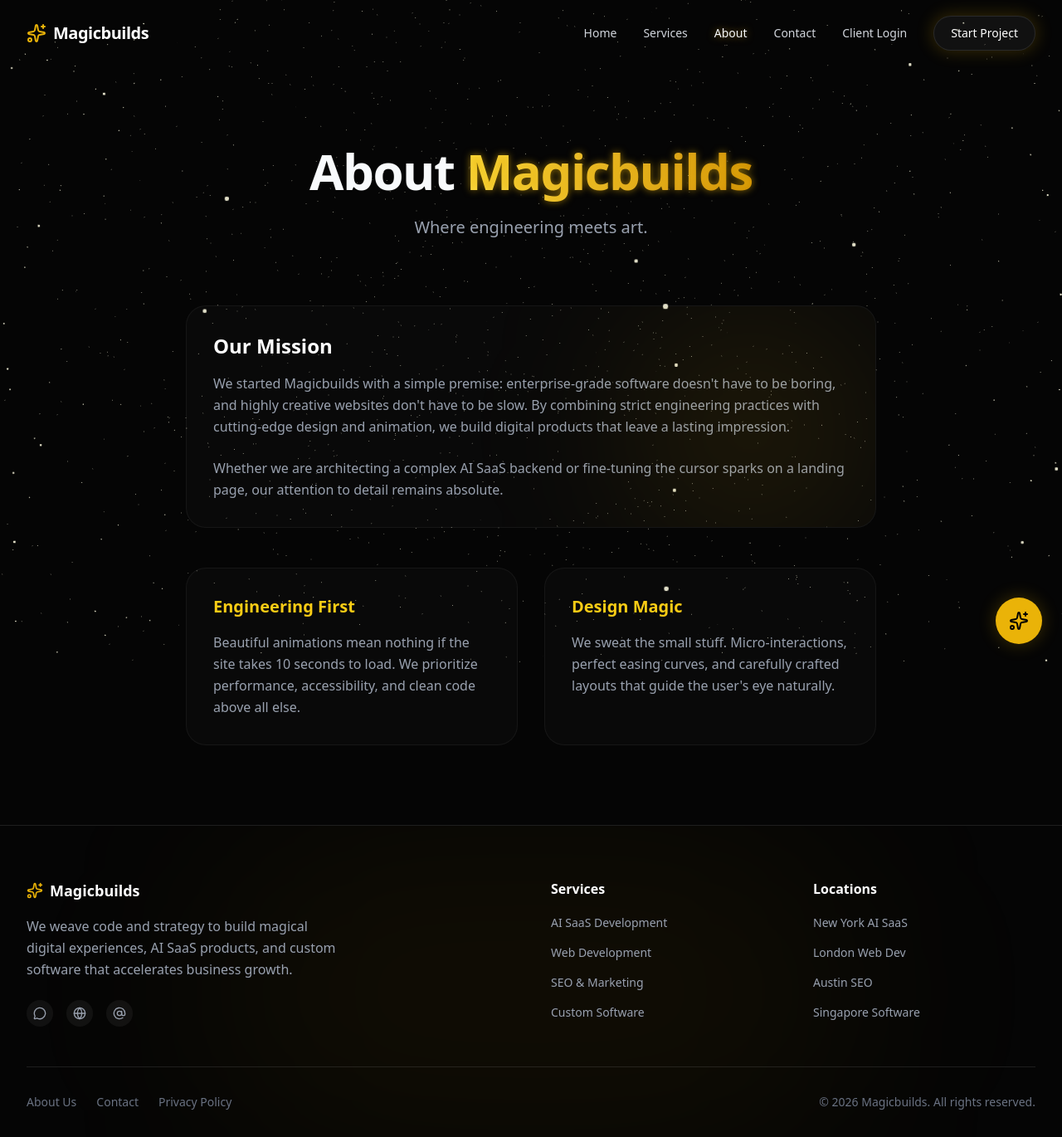
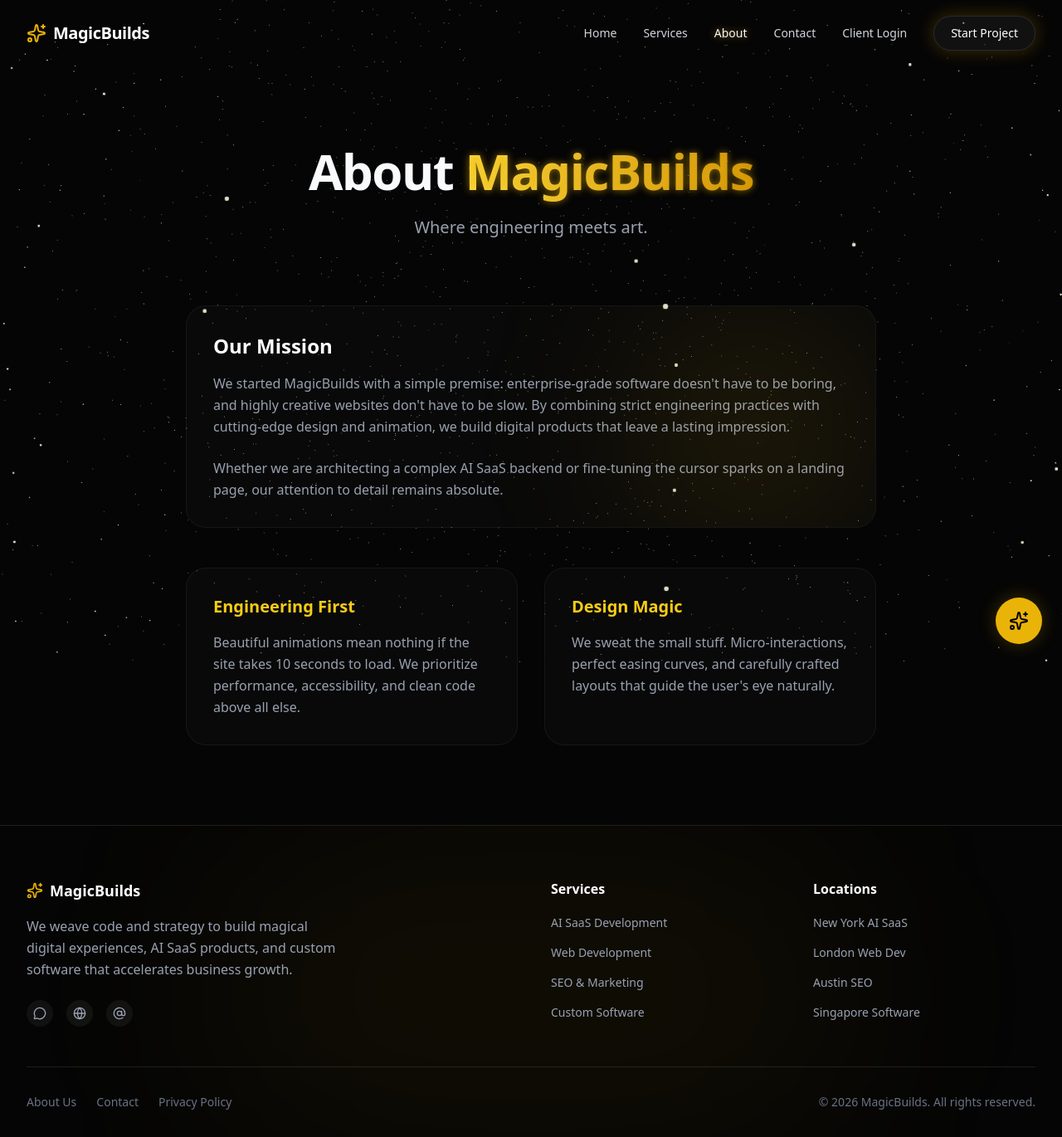
Before and after one commit to jeevandepa-bot/magicbuilds-website, a Next.js app: page /about in a window 1280 px wide. Shown: the whole page at 83% size. Built offline with nearby package versions, Linux system fonts and the light colour scheme.

Commit message:
chore: capitalize the B in MagicBuilds site-wide

```diff
--- a/src/app/about/page.tsx
+++ b/src/app/about/page.tsx
@@ -3,7 +3,7 @@ export default function About() {
     <div className="max-w-4xl mx-auto px-4 py-24 sm:px-6 lg:px-8">
       <div className="text-center mb-20">
         <h1 className="text-4xl md:text-6xl font-bold tracking-tight mb-6">
-          About <span className="text-transparent bg-clip-text bg-gradient-to-r from-gold-300 to-gold-600 text-glow">Magicbuilds</span>
+          About <span className="text-transparent bg-clip-text bg-gradient-to-r from-gold-300 to-gold-600 text-glow">MagicBuilds</span>
         </h1>
         <p className="text-xl text-gray-400">
           Where engineering meets art.
@@ -15,7 +15,7 @@ export default function About() {
           <div className="absolute top-0 right-0 w-[300px] h-[300px] bg-gold-500/10 blur-[100px] rounded-full pointer-events-none" />
           <h2 className="text-2xl font-bold mb-4 text-white">Our Mission</h2>
           <p className="text-gray-400 leading-relaxed mb-6">
-            We started Magicbuilds with a simple premise: enterprise-grade software doesn't have to be boring, and highly creative websites don't have to be slow. By combining strict engineering practices with cutting-edge design and animation, we build digital products that leave a lasting impression.
+            We started MagicBuilds with a simple premise: enterprise-grade software doesn't have to be boring, and highly creative websites don't have to be slow. By combining strict engineering practices with cutting-edge design and animation, we build digital products that leave a lasting impression.
           </p>
           <p className="text-gray-400 leading-relaxed">
             Whether we are architecting a complex AI SaaS backend or fine-tuning the cursor sparks on a landing page, our attention to detail remains absolute.
--- a/src/app/actions/chat.ts
+++ b/src/app/actions/chat.ts
@@ -19,7 +19,7 @@ export async function generateAIResponse(prompt: string) {
     const model = genAI.getGenerativeModel({ model: "gemini-1.5-flash" });
 
     const result = await model.generateContent(`
-You are the AI assistant for "Magicbuilds", an elite agency specializing in AI SaaS platforms, Web Development, SEO, and Custom Software.
+You are the AI assistant for "MagicBuilds", an elite agency specializing in AI SaaS platforms, Web Development, SEO, and Custom Software.
 Keep your answer concise, helpful, and slightly enthusiastic/magical in tone.
 
 User prompt: ${prompt}
--- a/src/app/dashboard/layout.tsx
+++ b/src/app/dashboard/layout.tsx
@@ -31,7 +31,7 @@ export default function DashboardLayout({ children }: { children: React.ReactNod
         <div className="h-20 flex items-center px-6 border-b border-white/10">
           <Link href="/" className="flex items-center gap-2 group hover:opacity-80 active:scale-95 transition-all">
             <Sparkles className="w-5 h-5 text-gold-500" />
-            <span className="font-bold text-lg text-white">Magicbuilds</span>
+            <span className="font-bold text-lg text-white">MagicBuilds</span>
           </Link>
         </div>
 
@@ -75,7 +75,7 @@ export default function DashboardLayout({ children }: { children: React.ReactNod
           <div className="flex items-center gap-4 flex-1">
             <Link href="/" className="md:hidden flex items-center gap-2 active:scale-95 transition-transform">
               <Sparkles className="w-5 h-5 text-gold-500" />
-              <span className="font-bold text-sm text-white">Magicbuilds</span>
+              <span className="font-bold text-sm text-white">MagicBuilds</span>
             </Link>
             <div className="relative w-full max-w-md hidden md:block">
               <Search className="absolute left-3 top-1/2 -translate-y-1/2 w-4 h-4 text-gray-400" />
--- a/src/app/layout.tsx
+++ b/src/app/layout.tsx
@@ -21,7 +21,7 @@ const outfit = Outfit({
 });
 
 export const metadata: Metadata = {
-  title: "Magicbuilds | AI SaaS, Web & Custom Software",
+  title: "MagicBuilds | AI SaaS, Web & Custom Software",
   description: "We weave code and strategy to build magical digital experiences, AI SaaS products, and custom software that accelerates business growth.",
 };
 
--- a/src/app/locations/[city]/[service]/page.tsx
+++ b/src/app/locations/[city]/[service]/page.tsx
@@ -36,8 +36,8 @@ export async function generateMetadata({
 
   // Dynamic SEO Metadata
   return {
-    title: `Top ${serviceName} Company in ${cityName} | Magicbuilds`,
-    description: `Looking for the best ${serviceName} experts in ${cityName}? Magicbuilds delivers high-performance digital solutions tailored for your business.`,
+    title: `Top ${serviceName} Company in ${cityName} | MagicBuilds`,
+    description: `Looking for the best ${serviceName} experts in ${cityName}? MagicBuilds delivers high-performance digital solutions tailored for your business.`,
   };
 }
 
@@ -81,7 +81,7 @@ export default async function LocationServicePage({
       <section className="w-full max-w-5xl mx-auto px-4 py-24 border-t border-white/10">
         <div className="grid grid-cols-1 md:grid-cols-2 gap-16 items-center">
           <div>
-            <h2 className="text-3xl font-bold mb-6">Why choose Magicbuilds for {serviceName} in {cityName}?</h2>
+            <h2 className="text-3xl font-bold mb-6">Why choose MagicBuilds for {serviceName} in {cityName}?</h2>
             <p className="text-gray-400 mb-8 leading-relaxed">
               The digital landscape in {cityName} is highly competitive. Our {serviceName.toLowerCase()} strategies are designed not just to compete, but to completely outperform your industry rivals.
             </p>
@@ -98,7 +98,7 @@ export default async function LocationServicePage({
              <div className="absolute top-0 right-0 w-32 h-32 bg-gold-500/20 blur-[60px] rounded-full pointer-events-none" />
              <Sparkles className="w-12 h-12 text-gold-500 mb-6" />
              <h3 className="text-2xl font-bold text-white mb-4">Ready to start?</h3>
-             <p className="text-gray-400 mb-6">Join dozens of successful companies in {cityName} who trust Magicbuilds.</p>
+             <p className="text-gray-400 mb-6">Join dozens of successful companies in {cityName} who trust MagicBuilds.</p>
              <Link href="/contact" className="block w-full text-center py-4 rounded-xl bg-white/5 hover:bg-white/10 border border-white/10 text-white font-medium transition-all">
                Contact Our Team
              </Link>
--- a/src/app/login/page.tsx
+++ b/src/app/login/page.tsx
@@ -26,7 +26,7 @@ export default function Login() {
         <div className="text-center mb-10">
           <Link href="/" className="inline-flex items-center gap-2 mb-6 group hover:opacity-80 active:scale-95 transition-all">
             <Sparkles className="w-6 h-6 text-gold-500 group-hover:text-gold-400 transition-colors" />
-            <span className="font-bold text-xl text-white">Magicbuilds</span>
+            <span className="font-bold text-xl text-white">MagicBuilds</span>
           </Link>
           <h1 className="text-2xl font-bold text-white mb-2">Client Portal</h1>
           <p className="text-gray-400 text-sm">Enter your credentials to access your dashboard.</p>
--- a/src/components/AiWidget.tsx
+++ b/src/components/AiWidget.tsx
@@ -13,7 +13,7 @@ type Message = {
 export function AiWidget() {
   const [isOpen, setIsOpen] = useState(false);
   const [messages, setMessages] = useState<Message[]>([
-    { role: "ai", content: "Hello! I'm the Magicbuilds AI. How can I help you today?" }
+    { role: "ai", content: "Hello! I'm the MagicBuilds AI. How can I help you today?" }
   ]);
   const [input, setInput] = useState("");
   const [isLoading, setIsLoading] = useState(false);
@@ -70,7 +70,7 @@ export function AiWidget() {
         <div className="flex items-center justify-between p-4 border-b border-white/10 bg-black/20">
           <div className="flex items-center gap-2">
             <Bot className="w-5 h-5 text-gold-500" />
-            <h3 className="font-semibold text-white">Magicbuilds AI</h3>
+            <h3 className="font-semibold text-white">MagicBuilds AI</h3>
           </div>
           <button
             onClick={() => setIsOpen(false)}
--- a/src/components/Footer.tsx
+++ b/src/components/Footer.tsx
@@ -12,7 +12,7 @@ export function Footer() {
           <div className="col-span-1 md:col-span-2">
             <Link href="/" className="flex items-center gap-2 mb-4">
               <Sparkles className="w-5 h-5 text-gold-500" />
-              <span className="font-bold text-lg text-white">Magicbuilds</span>
+              <span className="font-bold text-lg text-white">MagicBuilds</span>
             </Link>
             <p className="text-gray-400 max-w-sm mb-6 leading-relaxed">
               We weave code and strategy to build magical digital experiences,
@@ -59,7 +59,7 @@ export function Footer() {
             <Link href="#" className="hover:text-gold-400 transition-colors">Privacy Policy</Link>
           </div>
           <p className="text-gray-500 text-sm">
-            © {new Date().getFullYear()} Magicbuilds. All rights reserved.
+            © {new Date().getFullYear()} MagicBuilds. All rights reserved.
           </p>
         </div>
       </div>
--- a/src/components/Navbar.tsx
+++ b/src/components/Navbar.tsx
@@ -40,7 +40,7 @@ export function Navbar() {
           <Link href="/" className="flex items-center gap-2 group hover:opacity-80 active:scale-95 transition-all">
             <Sparkles className="w-6 h-6 text-gold-500 group-hover:text-gold-400 transition-colors" />
             <span className="font-heading font-bold text-xl tracking-tight text-white group-hover:text-glow transition-all">
-              Magicbuilds
+              MagicBuilds
             </span>
           </Link>
 
```
Also changed, not shown: .loop/GOAL.md, .loop/LOG.md.
